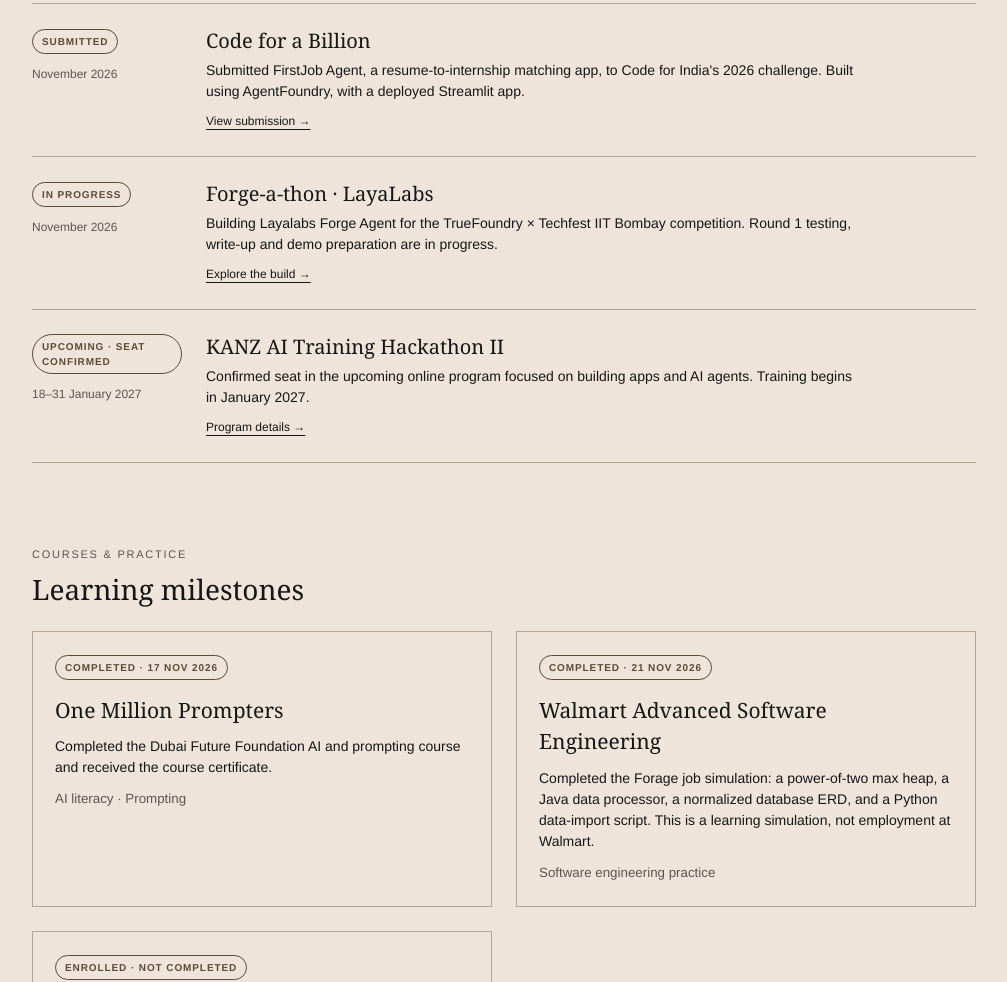
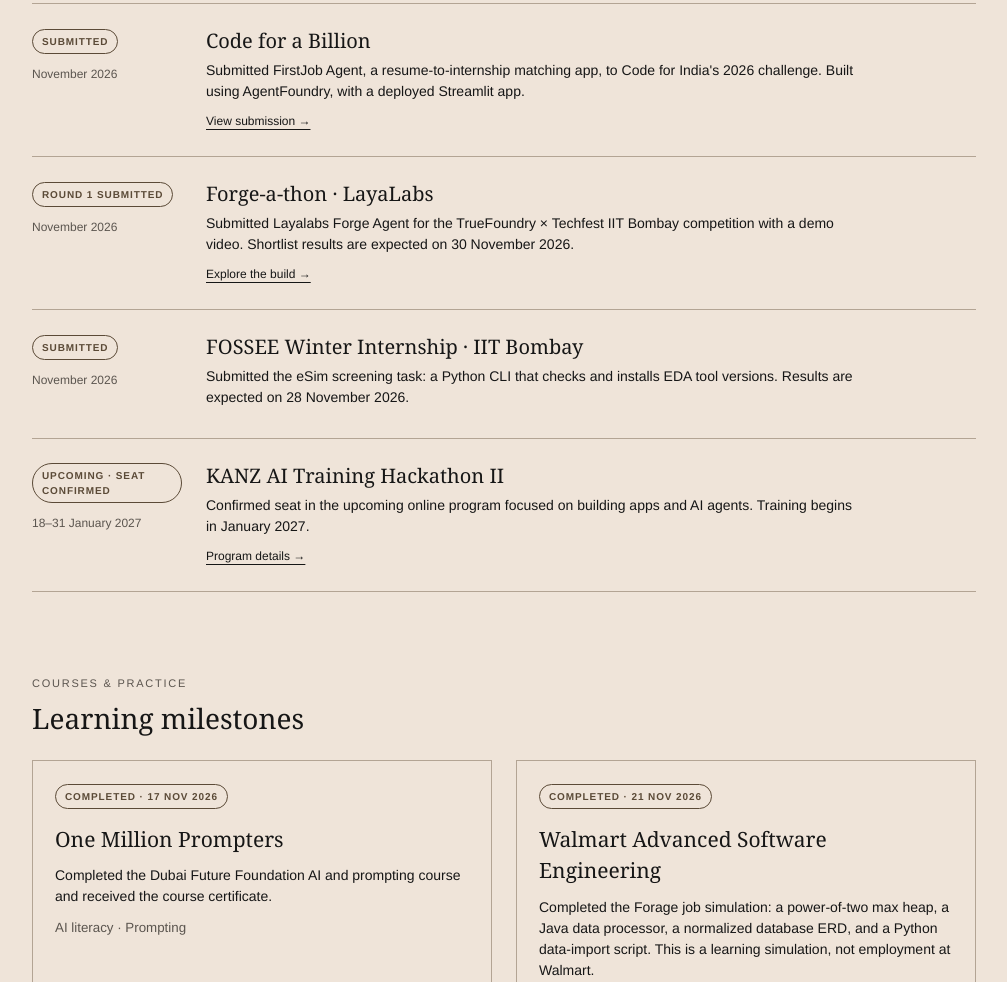
Before and after one commit to laya-khathoon/portfolio, a plain HTML site: page index.html in a window 1280 px wide. Shown: the part 2426-3408 px from the top of the page, without its empty margins (136-1143 px from the left). Drawn offline with Linux system fonts and the light colour scheme.

Commit message:
Record Forge-a-thon Round 1 and the FOSSEE submission

```diff
--- a/index.html
+++ b/index.html
@@ -190,7 +190,8 @@ body{background:var(--page-tone,#f3ebe3)}
 <p class="section-intro">From a deployed internship-search app to a coding-agent build and upcoming AI training.</p>
 <div class="timeline">
 <article class="entry rv"><div><span class="status">Submitted</span><p class="meta">November 2026</p></div><div><h3>Code for a Billion</h3><p>Submitted FirstJob Agent, a resume-to-internship matching app, to Code for India's 2026 challenge. Built using AgentFoundry, with a deployed Streamlit app.</p><a href="https://github.com/karlmehta/code-for-a-billion/issues/158">View submission &rarr;</a></div></article>
-<article class="entry rv"><div><span class="status">In progress</span><p class="meta">November 2026</p></div><div><h3>Forge-a-thon · LayaLabs</h3><p>Building Layalabs Forge Agent for the TrueFoundry × Techfest IIT Bombay competition. Round 1 testing, write-up and demo preparation are in progress.</p><a href="https://github.com/laya-khathoon/layalabs-forge-agent">Explore the build &rarr;</a></div></article>
+<article class="entry rv"><div><span class="status">Round 1 submitted</span><p class="meta">November 2026</p></div><div><h3>Forge-a-thon · LayaLabs</h3><p>Submitted Layalabs Forge Agent for the TrueFoundry × Techfest IIT Bombay competition with a demo video. Shortlist results are expected on 30 November 2026.</p><a href="https://github.com/laya-khathoon/layalabs-forge-agent">Explore the build &rarr;</a></div></article>
+<article class="entry rv"><div><span class="status">Submitted</span><p class="meta">November 2026</p></div><div><h3>FOSSEE Winter Internship · IIT Bombay</h3><p>Submitted the eSim screening task: a Python CLI that checks and installs EDA tool versions. Results are expected on 28 November 2026.</p></div></article>
 <article class="entry rv"><div><span class="status">Upcoming · seat confirmed</span><p class="meta">18–31 January 2027</p></div><div><h3>KANZ AI Training Hackathon II</h3><p>Confirmed seat in the upcoming online program focused on building apps and AI agents. Training begins in January 2027.</p><a href="https://ka.nz/hack">Program details &rarr;</a></div></article>
 </div></section>
 <section class="journal" id="pf-learning" aria-labelledby="learning-heading"><p class="label">Courses &amp; practice</p><h2 id="learning-heading">Learning milestones</h2><div class="learning-grid">
```
